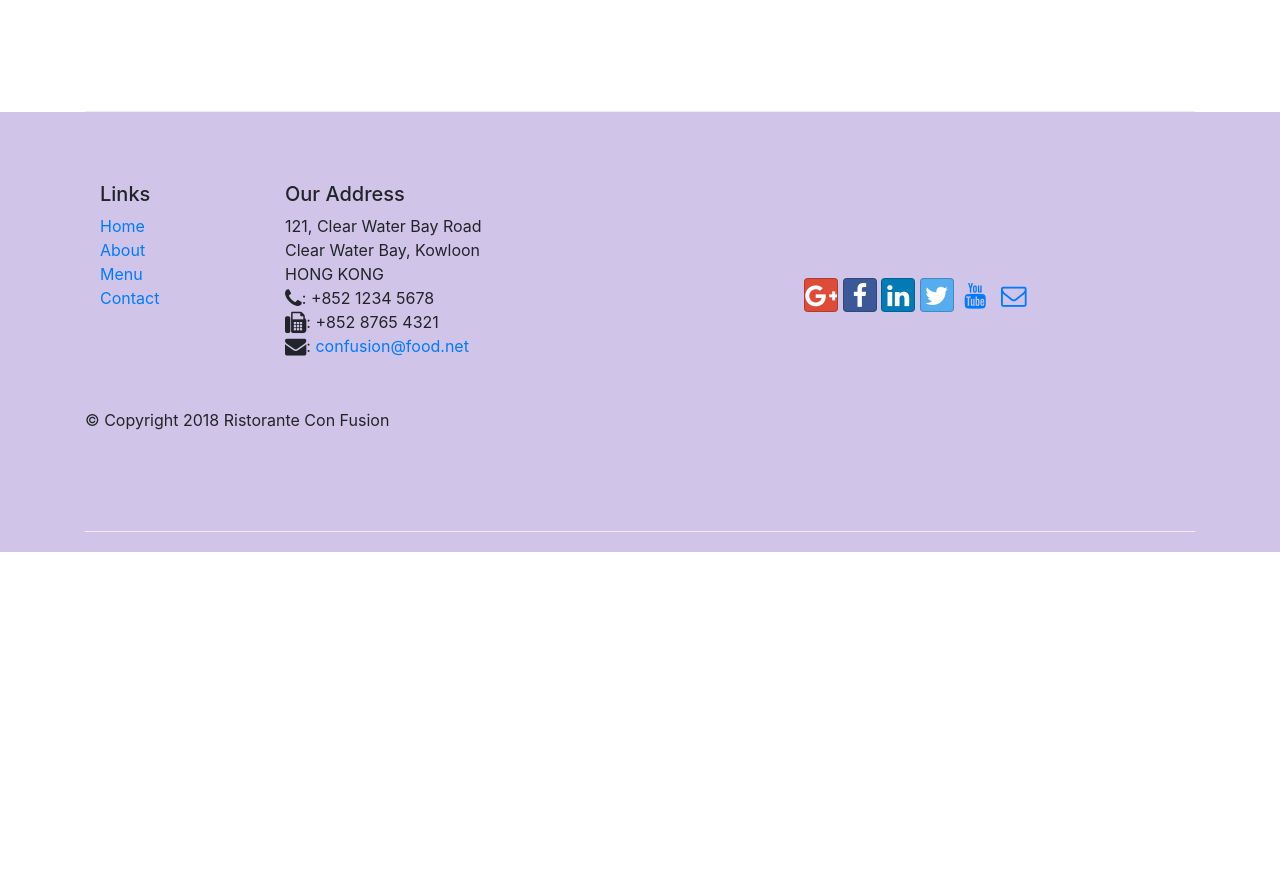
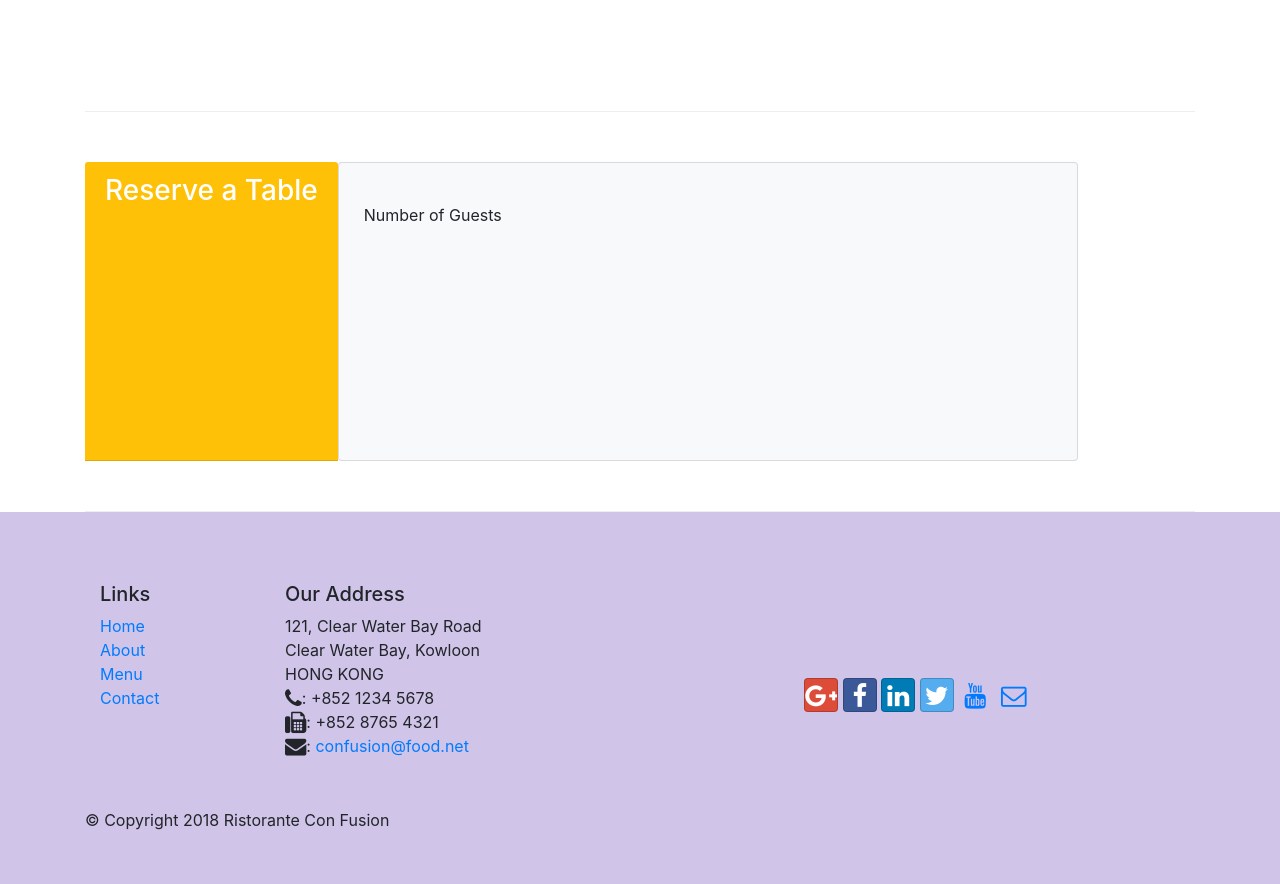
Before and after one commit to isaidspaghetti/conFusion, a website: page index.html in a window 1280 px wide. Shown: the part 1422-2306 px from the top of the page. Before the commit the page ends 1974 px from the top, so only its background shows below. Drawn offline with nearby package versions, Linux system fonts and the light colour scheme.

Commit message:
Assignment 2

```diff
--- a/index.html
+++ b/index.html
@@ -90,7 +90,33 @@
                 </div>
             </div>
         </div>
+        <div class="row row-content col-12">
+            <h3 style="background-color:#ffc107" class="card-header  text-white">Reserve a Table</h3>
+
+            <div class="card card-body bg-light col-sm-8">
+
+                <div class="card-body">
+                    <div class="form-group row">
+                        <label>Number of Guests</label>
+                    </div>
+                </div>
+            </div>
+        </div>
+
     </div>
+
+
+
+
+
+
+
+
+
+
+
+
+
 
     <footer class="footer">
         <div class="container">
```
Also changed, not shown: courseraNotes.html (+1 -1 lines).
